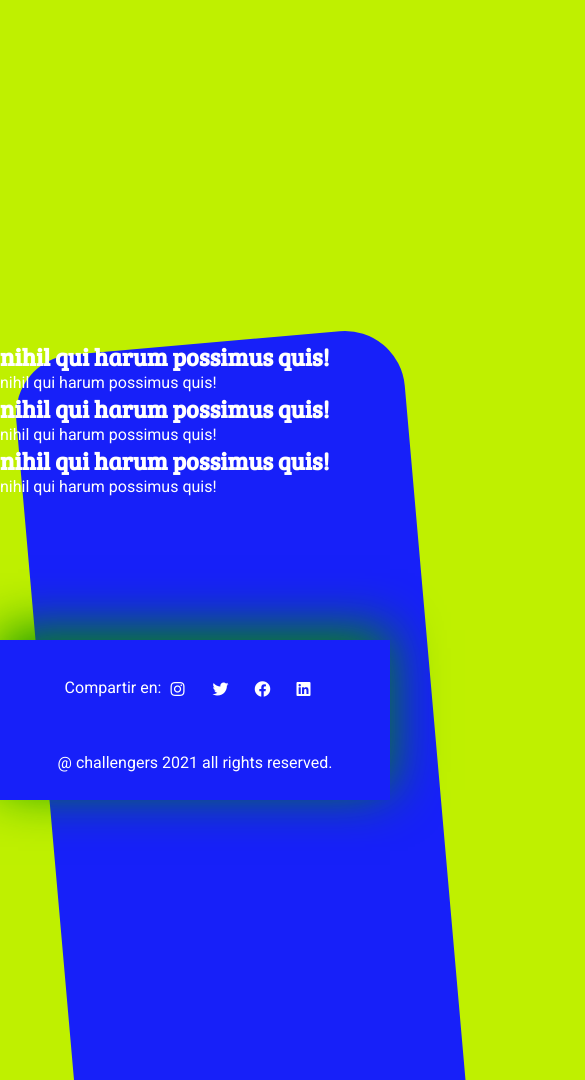
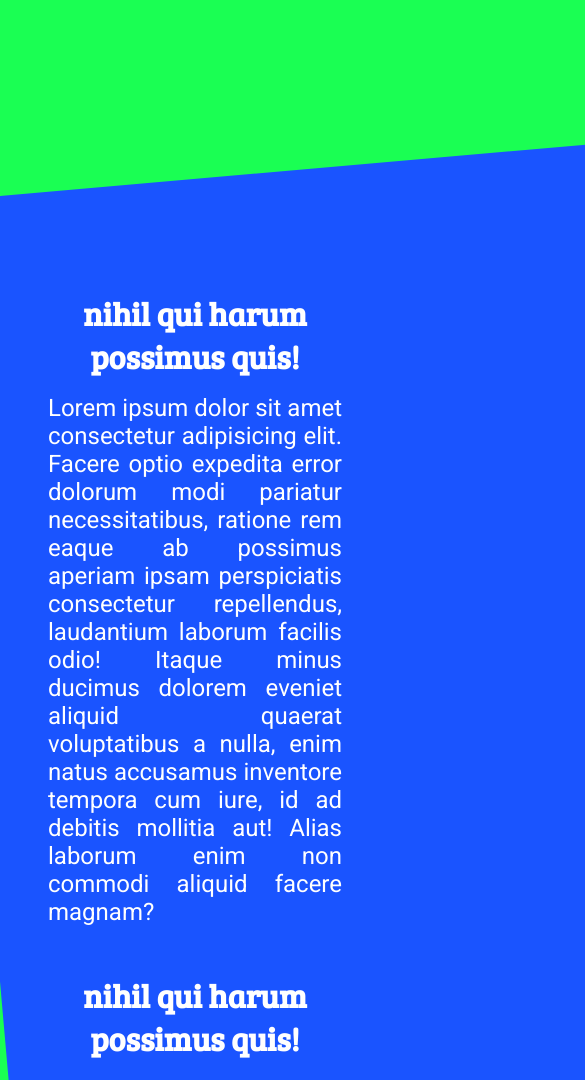
Before and after one commit to daitomiun/tenis-proyecto, a plain HTML site: page pagina/index.html in a window 390 px wide. Shown: the part 920-2000 px from the top of the page, 585 px wide, since content can reach past the window. Drawn offline with Linux system fonts and the light colour scheme.

Commit message:
responsive terminado, falta un poco de debugin

```diff
--- a/pagina/index.html
+++ b/pagina/index.html
@@ -45,24 +45,47 @@
         </div>
     </section>
     <section class="description-sect">
-        <div class="container ">
+        <div class="container">
             <div class="bg-blue"></div>
             <div class="box">
                 <div class="description">
                     <h2>nihil qui harum possimus quis!</h2>
-                    <p>nihil qui harum possimus quis!</p>
+                    <p>
+                        Lorem ipsum dolor sit amet consectetur adipisicing elit.
+                    Facere optio expedita error dolorum modi pariatur necessitatibus,
+                    ratione rem eaque ab possimus aperiam ipsam perspiciatis consectetur
+                    repellendus, laudantium laborum facilis odio!
+                    Itaque minus ducimus dolorem eveniet aliquid
+                    quaerat voluptatibus a nulla, enim natus accusamus
+                    inventore tempora cum iure, id ad debitis mollitia aut!
+                     Alias laborum enim non commodi aliquid facere magnam?
+                    </p>
                 </div>
             </div>
             <div class="box">
                 <div class="description">
                     <h2>nihil qui harum possimus quis!</h2>
-                    <p>nihil qui harum possimus quis!</p>
+                    <p>
+                    Lorem ipsum dolor sit amet consectetur adipisicing elit.
+                    Facere optio expedita error dolorum modi pariatur necessitatibus,
+                    ratione rem eaque ab possimus aperiam ipsam perspiciatis consectetur
+                    repellendus, laudantium laborum facilis odio!
+                    Itaque minus ducimus dolorem eveniet aliquid
+                    quaerat voluptatibus a nulla, enim natus accusamus
+                    inventore tempora cum iure, id ad debitis mollitia aut!
+                     Alias laborum enim non commodi aliquid facere magnam?
+                </p>
                 </div>
             </div>
             <div class="box">
                 <div class="description">
                     <h2>nihil qui harum possimus quis!</h2>
-                    <p>nihil qui harum possimus quis!</p>
+                    <p>
+                        Itaque minus ducimus dolorem eveniet aliquid
+                    quaerat voluptatibus a nulla, enim natus accusamus
+                    inventore tempora cum iure, id ad debitis mollitia aut!
+                     Alias laborum enim non commodi aliquid facere magnam?
+                    </p>
                 </div>
                 <div class="main-photo"><img src="" alt="" srcset=""></div>
             </div>
--- a/pagina/sass/base.scss
+++ b/pagina/sass/base.scss
@@ -19,6 +19,7 @@ h1, h2 ,h3, h4, h5, h6{
 p{
 
     font-family: $roboto-bold;
+
 }
 
 
@@ -33,12 +34,12 @@ p{
     align-items: center;
     height: 60px;
     padding:0 16px 0 16px;
-    background: #1720F9;
+    background: $blue-main;
     color: #fff;
     position: sticky;
     top: 0;
     margin-bottom: 29px;
-    box-shadow: 0px 5px 50px $green-shadow;
+    box-shadow: 0px 5px 50px $green-ball-hard;
 }
 .logo{
     height: 24px;
@@ -59,7 +60,11 @@ p{
 .menu-check:checked ~ label .closed,
 .menu-check:checked ~ .menu{
     display: block;
+    box-shadow: 0px 5px 20px $orange-dust-shadow-light;
 
+}
+.closed, .hamburguesa{
+    box-shadow: none !important;
 }
 .closed,
 .menu{
@@ -93,6 +98,7 @@ p{
     display: flex;
     color: $white-typo;
     font-family: $roboto-bold;
+    font-size: 1.2rem;
     text-decoration: none;
     padding: 16px 0 24px 16px;
 
@@ -108,7 +114,7 @@ p{
 
 .logo-sect{
     margin-top: 25em;
-    margin-bottom: 25em;
+    margin-bottom: 10em;
     .container{
         display: flex;
         justify-content: center;
@@ -126,24 +132,67 @@ p{
 
 .description-sect{
     .container{
+        margin: 0 3rem;
+        padding-top: 4em;
+        display: flex;
+        flex-direction: column;
 
-
+        align-items: center;
         .bg-blue{
             display: block;
             position: absolute;
             height: 100rem;
             width: 100%;
+            min-width: 800px;
             background-color: $blue-main;
             z-index: 0;
             transform: rotate(-5deg);
-            left: 80px;
+            left: 0;
             border-radius: 60px;
             margin: 0;
 
         }
+        .box:nth-of-type(2){
+            padding-top: 8rem;
+        }
         .box{
+            margin: 0 3rem;
             z-index: 1;
             position: relative;
+            padding-top: 1em;
+            padding-bottom: 2em;
+            width: 100%;
+            max-width: 1000px;
+
+            .description{
+                h2{
+                    text-align: center;
+                    font-size: 2rem;
+                    padding-bottom: 1rem;
+                }
+                p{
+                    text-align: justify;
+                    font-size: 1.5rem;
+                }
+            }
+
+        }
+        .box:nth-of-type(4){
+            display: flex;
+            flex-direction: column;
+            align-items: center;
+            justify-content: center;
+
+            padding-top: 8rem;
+            max-width: 1400px;
+
+            .main-photo{
+                width: 24rem;
+                height: 24rem;
+                border-radius: 12rem;
+                background-color: #fff;
+                margin-top: 3rem;
+            }
         }
     }
 
@@ -172,7 +221,7 @@ p{
         justify-content: center;
         align-items: center;
         background-color: $blue-main;
-        box-shadow: 0px -10px 50px $green-shadow;
+        box-shadow: 0px -10px 50px $green-ball-hard;
 
         .box{
             display: flex;
--- a/pagina/sass/functions.scss
+++ b/pagina/sass/functions.scss
@@ -1,8 +1,13 @@
 //colors
 
-$blue-main: #1720F9;
-$orange-dust: #FF4000;
-$green-ball: #bff000;
+$blue-main: #1a54ff;
+$blue-main-hard: #1720f9;
+$orange-dust: #ff531a;
+$orange-dust-shadow: #cd3300;
+$orange-dust-shadow-light: #e63900;
+$orange-dust-hard: #ff4000;
+$green-ball: #1aff53;
+$green-ball-hard: #bff000;
 $green-shadow: #078e00;
 $white-typo: #fff;
 
--- a/pagina/sass/media.scss
+++ b/pagina/sass/media.scss
@@ -47,3 +47,33 @@
     }
 
 }
+
+/*--------------
+|   sections    |
+---------------*/
+
+//description-section
+
+@media(min-width: 1280px){
+    .description-sect{
+        .container{
+            .bg-blue{
+                height: 80rem;
+                left: 80px;
+            }
+            .box:nth-of-type(4){
+                display: flex;
+                flex-direction: row-reverse;
+                flex-wrap: wrap;
+                .description{
+                    width: 30rem;
+                }
+                .main-photo{
+                    align-items: center;
+                    margin-top: 0;
+                    margin-right: 10rem;
+                }
+            }
+        }
+    }
+}
```
Also changed, not shown: pagina/css/index.css, 1 other file.
